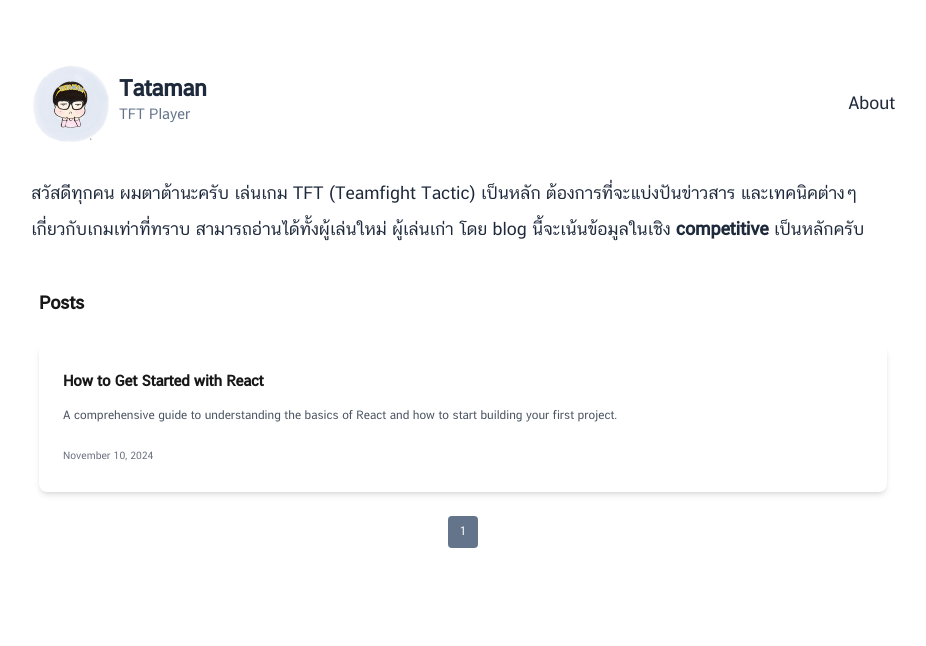
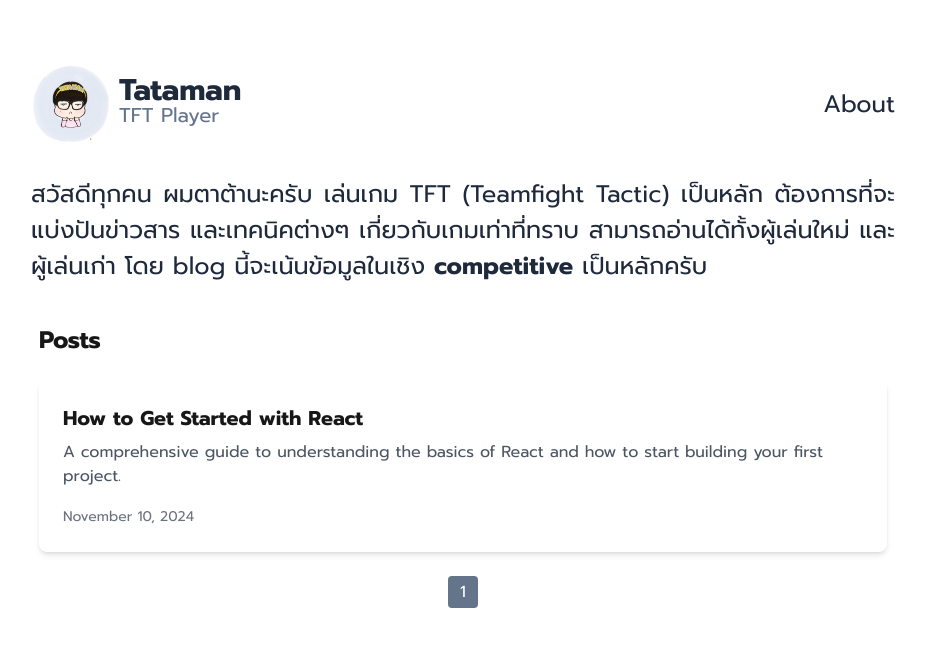
Before and after one commit to PongpolR/tataman-tft, a Next.js app: page / in a window 1280 px wide. Shown: the top 646 px of the page, without its empty margins (177-1103 px from the left). Built offline with nearby package versions, Linux system fonts and the light colour scheme.

Commit message:
remove font chatthai

```diff
--- a/app/about/page.tsx
+++ b/app/about/page.tsx
@@ -57,8 +57,8 @@ const About = () => {
   ];
 
   return (
-    <div className="bg-white min-h-screen p-6 font-chatthai max-w-[896px] mx-auto mt-12">
-      <div className="font-chatthai">
+    <div className="bg-white min-h-screen p-6  max-w-[896px] mx-auto mt-12">
+      <div className="">
         <div className="flex">
           <Image src="/ttm.jpg" alt="" height={80} width={80} />
           <div className="mt-2">
--- a/app/components/Header.tsx
+++ b/app/components/Header.tsx
@@ -6,7 +6,7 @@ const Header = () => {
     <header className="bg-white text-slate-800 pt-12">
       <div className="container mx-auto max-w-[896px] flex justify-between items-center p-4">
         {/* Logo */}
-        <div className="font-chatthai">
+        <div className="">
           <div className="flex">
             <Image src="/ttm.jpg" alt="" height={80} width={80} />
             <div className="mt-2">
@@ -25,7 +25,7 @@ const Header = () => {
             <li>
               <a
                 href="/about"
-                className="hover:underline font-chatthai text-[24px]"
+                className="hover:underline  text-[24px]"
               >
                 About
               </a>
@@ -33,8 +33,8 @@ const Header = () => {
           </ul>
         </nav>
       </div>
-      <div className="container mx-auto max-w-[896px]  items-center p-4 font-chatthai text-[24px]">
-        สวัสดีทุกคน ผมตาต้านะครับ เล่นเกม TFT (Teamfight Tactic) เป็นหลัก ต้องการที่จะแบ่งปันข่าวสาร และเทคนิคต่างๆ เกี่ยวกับเกมเท่าที่ทราบ สามารถอ่านได้ทั้งผู้เล่นใหม่ ผู้เล่นเก่า โดย blog นี้จะเน้นข้อมูลในเชิง <b>competitive</b> เป็นหลักครับ
+      <div className="container mx-auto max-w-[896px]  items-center p-4  text-[24px] text-justify">
+        สวัสดีทุกคน ผมตาต้านะครับ เล่นเกม TFT (Teamfight Tactic) เป็นหลัก ต้องการที่จะแบ่งปันข่าวสาร และเทคนิคต่างๆ เกี่ยวกับเกมเท่าที่ทราบ สามารถอ่านได้ทั้งผู้เล่นใหม่ และผู้เล่นเก่า โดย blog นี้จะเน้นข้อมูลในเชิง <b>competitive</b> เป็นหลักครับ
       </div>
     </header>
   );
--- a/app/components/post/List.tsx
+++ b/app/components/post/List.tsx
@@ -91,7 +91,7 @@ const List: React.FC = () => {
   };
 
   return (
-    <div className="bg-white min-h-screen mx-auto p-6 font-chatthai max-w-[896px]">
+    <div className="bg-white min-h-screen mx-auto p-6  max-w-[896px]">
       <div className="container mx-auto">
         <h1 className="text-2xl font-bold mb-6">Posts</h1>
         <div className="grid gap-6">
--- a/app/globals.css
+++ b/app/globals.css
@@ -3,8 +3,8 @@
 @tailwind utilities;
 
 @font-face {
-  font-family: 'CS ChatThai';
-  src: url('/app/fonts/CSChatThai.otf') format('truetype');
+  font-family: "CS ChatThai";
+  src: url("/app/fonts/CSChatThai.woff") format("woff");
 }
 
 :root {
@@ -23,6 +23,7 @@ body {
   color: var(--foreground);
   background: var(--background);
   scroll-behavior: smooth; /* Smooth scrolling for all users */
+  font-family: "Prompt", sans-serif;
 }
 
 /* Customize scrollbars for WebKit browsers (Chrome, Safari, etc.) */
--- a/app/layout.tsx
+++ b/app/layout.tsx
@@ -1,4 +1,5 @@
 import type { Metadata } from "next";
+import { Prompt } from 'next/font/google';
 import localFont from "next/font/local";
 import "./globals.css";
 
@@ -13,6 +14,17 @@ const geistMono = localFont({
   weight: "100 900",
 });
 
+const chatthai = localFont({
+  src: './fonts/CSChatThai.woff',
+  variable: "--",
+  weight: "100 900",
+});
+
+const prompt = Prompt({
+  subsets: ['thai', 'latin'], // Ensure Thai subset is included
+  weight: ['100', '200', '300', '400', '500', '700'], // Choose the font weights you need
+});
+
 export const metadata: Metadata = {
   title: "Create Next App",
   description: "Generated by create next app",
@@ -24,9 +36,10 @@ export default function RootLayout({
   children: React.ReactNode;
 }>) {
   return (
-    <html lang="en">
+    <html>
       <body
-        className={`${geistSans.variable} ${geistMono.variable} antialiased`}
+        // className={`${geistSans.variable} ${geistMono.variable} antialiased`}
+        className={prompt.className}
       >
         {children}
       </body>
--- a/app/page.tsx
+++ b/app/page.tsx
@@ -1,10 +1,17 @@
 import Header from './components/Header';
 import List from './components/post/List';
+
+import { Prompt } from 'next/font/google';
+
+const prompt = Prompt({
+  subsets: ['thai', 'latin'], // Ensure Thai subset is included
+  weight: ['400', '500', '700'], // Choose the font weights you need
+});
 
 const Page = () => {
 
   return (
-    <div>
+    <div className={prompt.className}>
       <Header />
       <List />
     </div>
--- a/app/post/[id]/page.tsx
+++ b/app/post/[id]/page.tsx
@@ -72,8 +72,8 @@ const PostDetail: React.FC = () => {
   }, [])
 
   return (
-    <div className="mt-12 min-h-screen mx-auto p-6 font-chatthai max-w-[896px]">
-      <div className="font-chatthai">
+    <div className="mt-12 min-h-screen mx-auto p-6  max-w-[896px]">
+      <div className="">
         <div className="flex">
           <Image src="/ttm.jpg" alt="" height={80} width={80} />
           <div className="mt-2">
--- a/tailwind.config.js
+++ b/tailwind.config.js
@@ -11,8 +11,8 @@ module.exports = {
   theme: {
     extend: {
       fontFamily: {
-        sans: ["Overpass", "sans-serif"], // Set Overpass as the default sans-serif font
-        chatthai: ['"CS ChatThai"', 'sans-serif'],
+        sans: ['Prompt', "Overpass", "sans-serif"], // Set Overpass as the default sans-serif font
+        // chatthai: ['Prompt', 'sans-serif'],
       },
     },
   },
```
Also changed, not shown: app/fonts/CSChatThai.otf (deleted), app/fonts/CSChatThai.woff (added).
